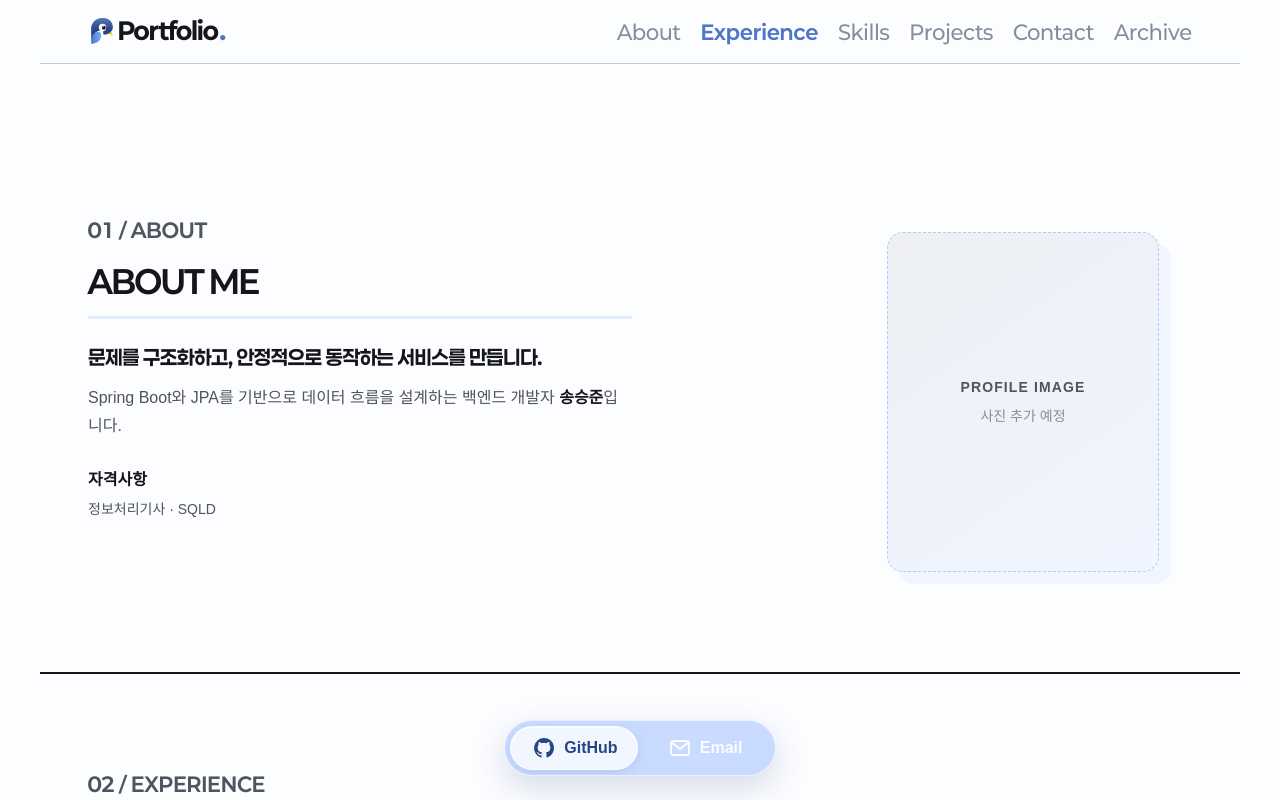
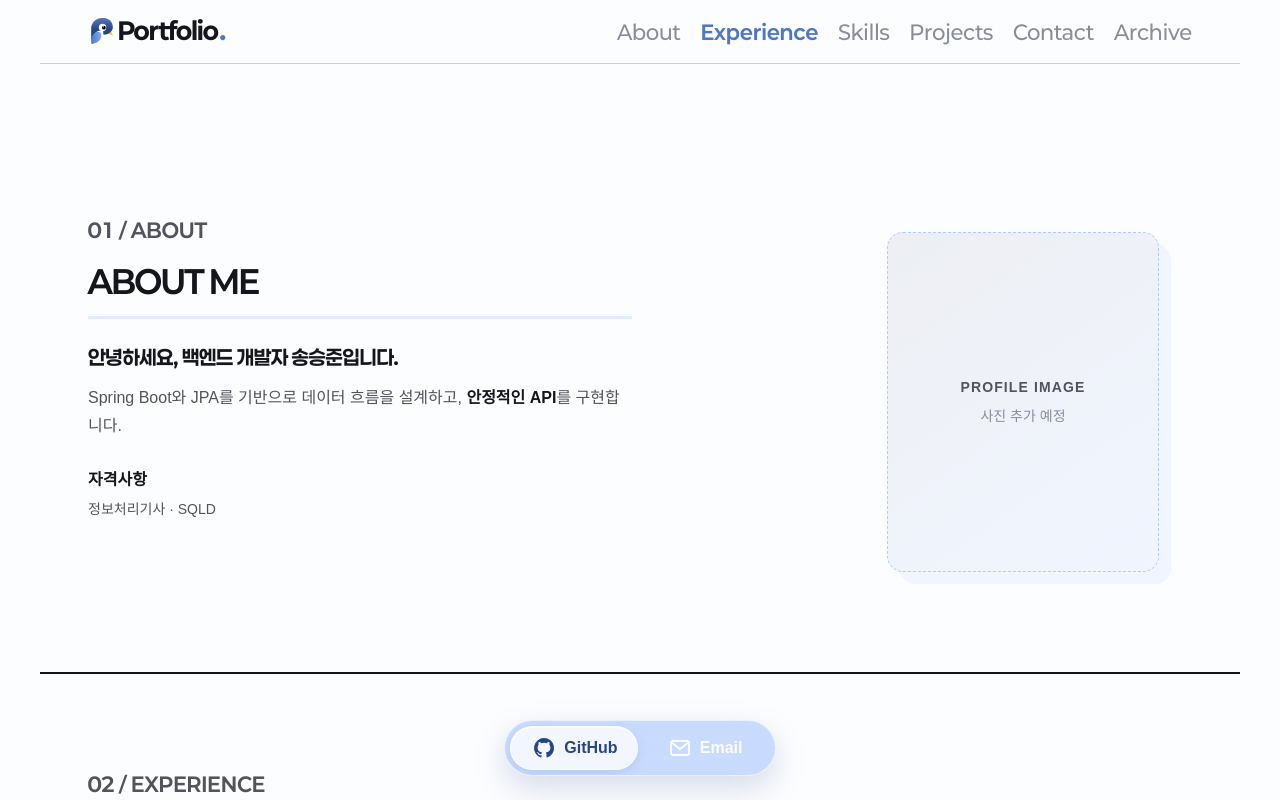
Before and after one commit to SeungJunS0ng/portfolio-site, a React (Vite) app: page / in a window 1280 px wide. Shown: the top 800 px of the page. Built offline with nearby package versions, Linux system fonts and the light colour scheme; no server answers; a web font is replaced by a local one.

Commit message:
content: About 인사말 문구 수정
- 핵심 문장을 자연스러운 자기소개 인사말로 변경

- 보조 문장은 기술 역량 설명으로 정리

```diff
--- a/src/pages/Home/sections/About/About.tsx
+++ b/src/pages/Home/sections/About/About.tsx
@@ -8,11 +8,11 @@ export function About() {
         <h1 className={styles.sectionTitle}>ABOUT ME</h1>
         <div className={styles.introduction}>
           <p className={styles.introLead}>
-            문제를 구조화하고, 안정적으로 동작하는 서비스를 만듭니다.
+            안녕하세요, 백엔드 개발자 송승준입니다.
           </p>
           <p className={styles.introDescription}>
-            Spring Boot와 JPA를 기반으로 데이터 흐름을 설계하는 백엔드 개발자
-            <strong> 송승준</strong>입니다.
+            Spring Boot와 JPA를 기반으로 데이터 흐름을 설계하고,
+            <strong> 안정적인 API</strong>를 구현합니다.
           </p>
         </div>
         <dl className={styles.profileDetails}>
```
